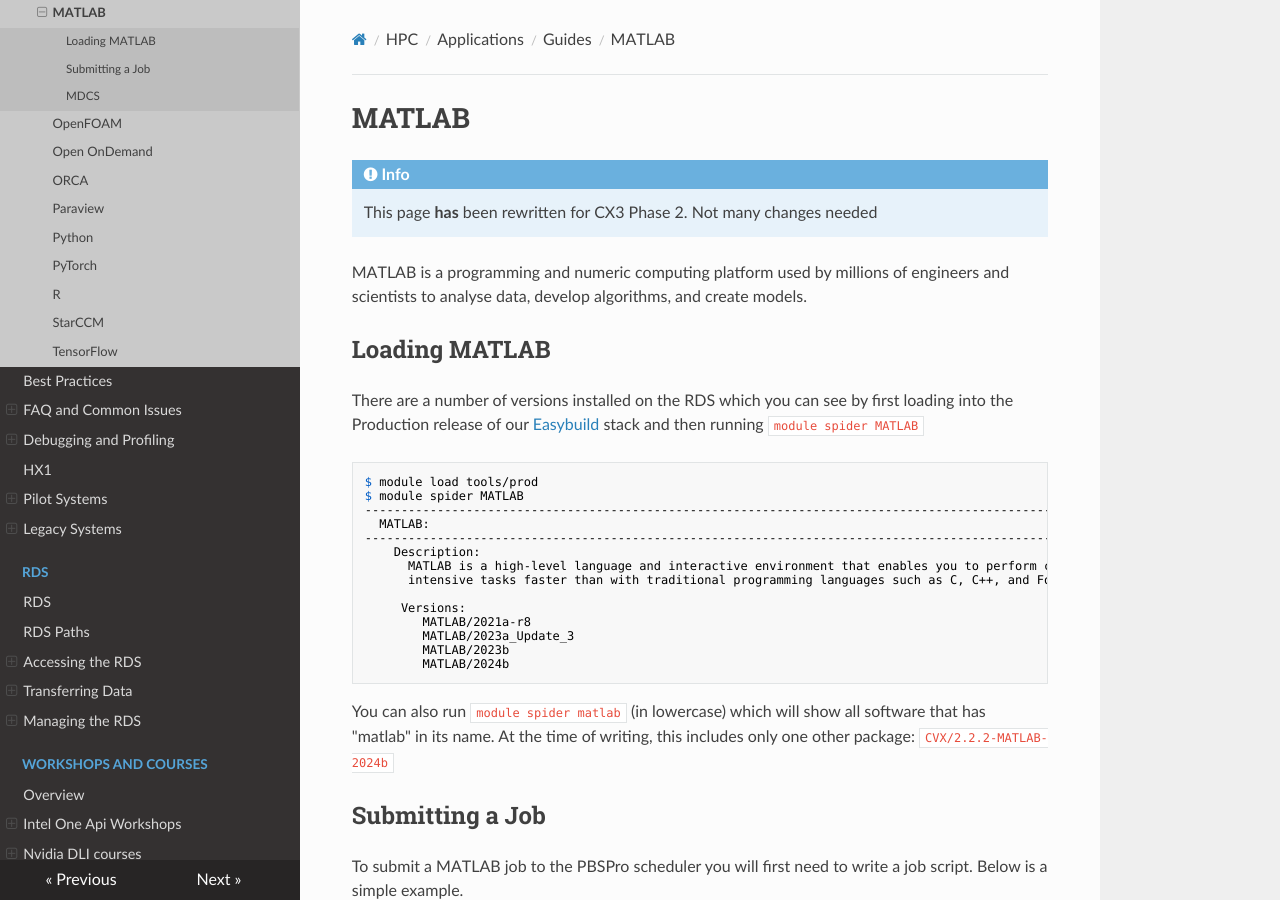
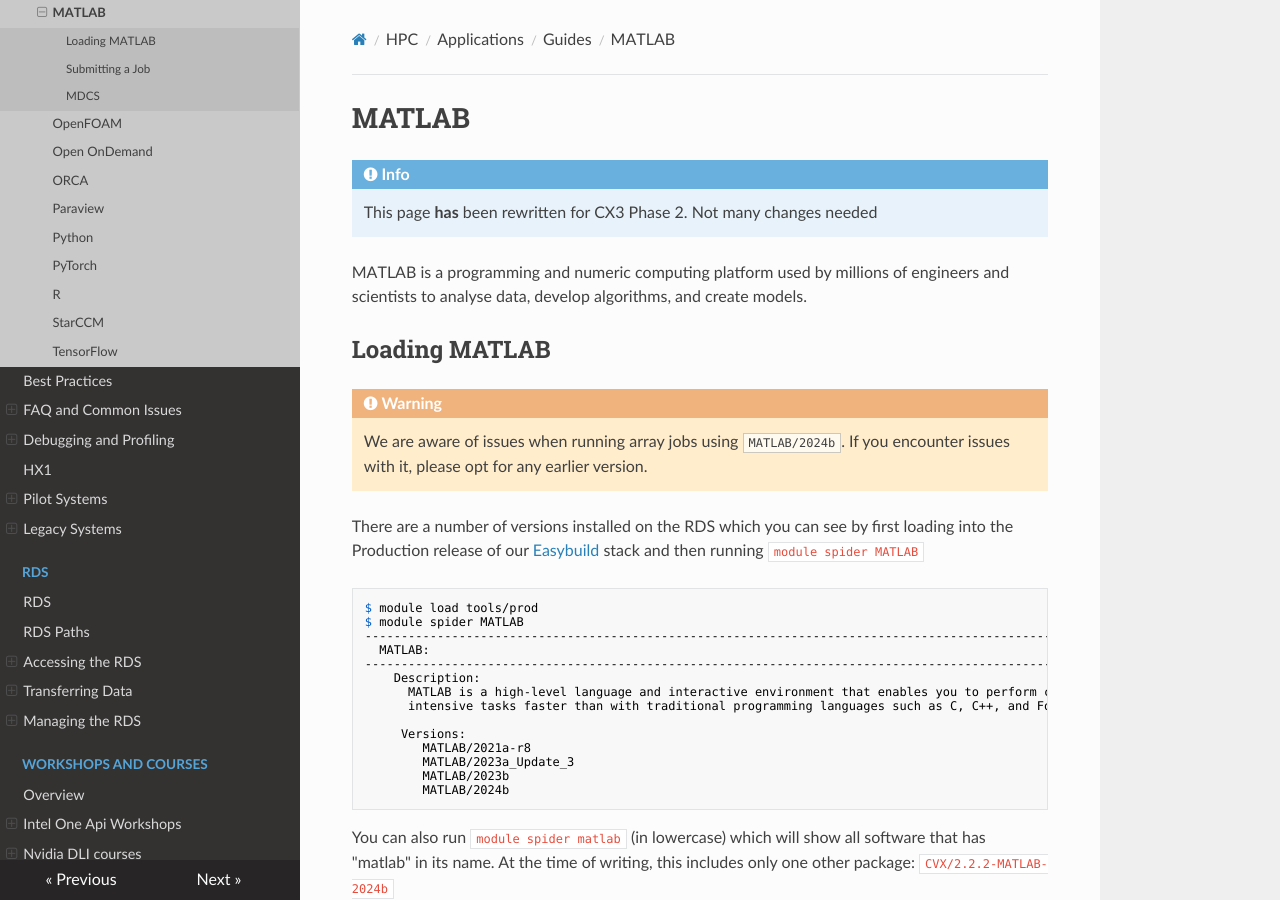
Before and after one commit to ImperialCollegeLondon/icl-rcs-user-guide, an MkDocs documentation site: the page built from docs/hpc/applications/guides/matlab.md, in a window 1280 px wide and 900 px high. Built offline with MkDocs 1.6.1, drawn with Linux system fonts in a browser that asks for light colours; nearby versions of some CDN libraries.

Commit message:
mention issues with matlab/2024b

```diff
--- a/docs/hpc/applications/guides/matlab.md
+++ b/docs/hpc/applications/guides/matlab.md
@@ -7,6 +7,9 @@
 MATLAB is a programming and numeric computing platform used by millions of engineers and scientists to analyse data, develop algorithms, and create models.
 
 ## Loading MATLAB
+
+!!! warning
+	We are aware of issues when running array jobs using `MATLAB/2024b`. If you encounter issues with it, please opt for any earlier version.
 
 There are a number of versions installed on the RDS which you can see by first loading into the Production release of our [Easybuild](../easybuild.md) stack and then running `module spider MATLAB`
 
```
